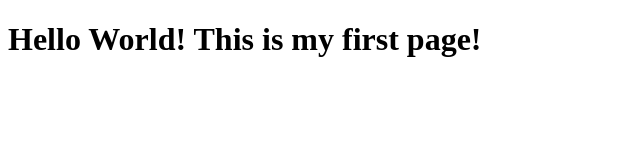
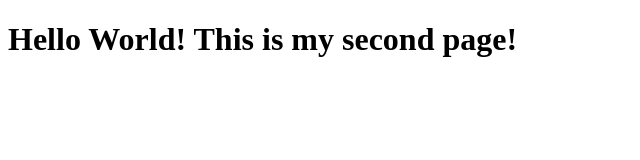
Before and after one commit to SebastienMoeller/coursera-test, a plain HTML site: page site/index.html in a window 1280 px wide. Shown: the whole page, without its empty margins (0-640 px from the left). Drawn offline with Linux system fonts and the light colour scheme.

Commit message:
update to webpage

```diff
--- a/site/index.html
+++ b/site/index.html
@@ -6,6 +6,6 @@
 	<title>Tab Name?</title>
 </head>
 <body>
-	<h1>Hello World! This is my first page!</h1>
+	<h1>Hello World! This is my second page!</h1>
 </body>
 </html>
```
